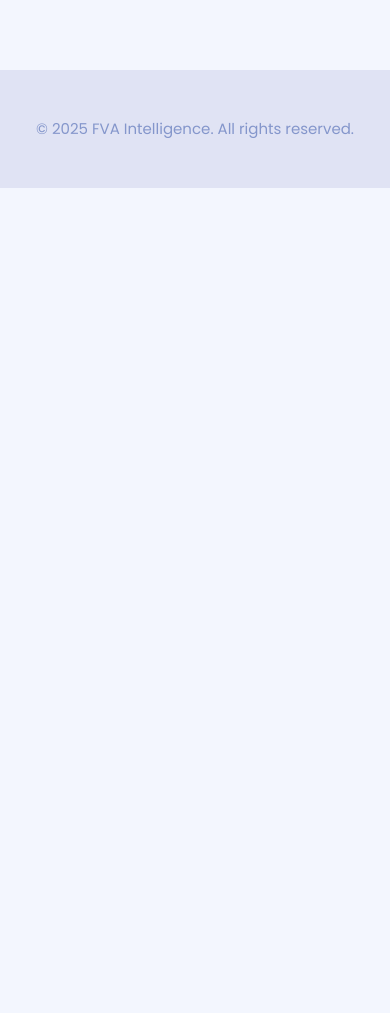
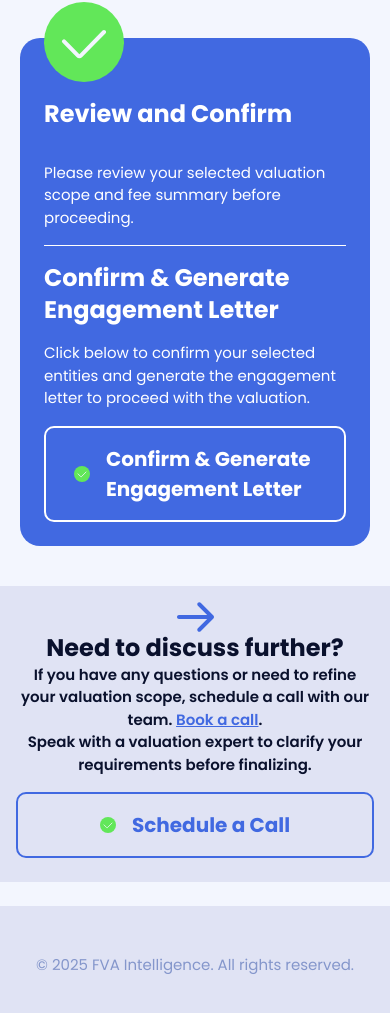
Before and after one commit to heyawaiszahid/fvai-business, a Next.js app: page /questionnaire/valuation in a window 390 px wide. Shown: the part 2243-3256 px from the top of the page. Before the commit the page ends 2431 px from the top, so only its background shows below. Built offline with nearby package versions, Linux system fonts and the light colour scheme; no server answers.

Commit message:
valuation mobile

```diff
--- /dev/null
+++ b/Components/Icons/Done.jsx
@@ -0,0 +1,22 @@
+const Done = ({ className }) => {
+  return (
+    <svg
+      width="80"
+      height="80"
+      className={className}
+      viewBox="0 0 80 80"
+      fill="none"
+      xmlns="http://www.w3.org/2000/svg"
+    >
+      <circle cx="40" cy="40" r="40" fill="#62E759" />
+      <path
+        d="M20 39.375L33.9595 53.5526C34.743 54.3483 36.0263 54.3483 36.8097 53.5526L60 30"
+        stroke="#F3F6FE"
+        strokeWidth="4"
+        strokeLinecap="round"
+      />
+    </svg>
+  );
+};
+
+export default Done;
--- a/app/(private)/questionnaire/valuation/page.js
+++ b/app/(private)/questionnaire/valuation/page.js
@@ -3,6 +3,9 @@ import Box from "@/Components/UI/Box";
 import Button from "@/Components/UI/Button";
 import Switch from "@/Components/UI/Switch";
 import ButtonUploadLater from "./ButtonUploadLater";
+import Done from "@/Components/Icons/Done";
+import Link from "next/link";
+import Next from "@/Components/Icons/Next";
 
 export const metadata = {
   title: "Finalize Your Valuation - FVAI Business",
@@ -10,7 +13,7 @@ export const metadata = {
 
 export default function Questionnaire() {
   return (
-    <div className="pb-12 lg:pb-20">
+    <div className="pb-2 lg:pb-20">
       <section className="pt-12 lg:pt-20 mb-10 bg-custom-gradient">
         <div className="container lg:max-w-[767px] flex flex-col gap-6">
           <Typography size="h4" lg="h2" className="text-center">
@@ -102,7 +105,7 @@ export default function Questionnaire() {
         </div>
       </section>
 
-      <section className="mb-10">
+      <section className="mb-14">
         <div className="bg-white p-4 mb-4">
           <Typography size="h4" className="mb-6">
             Required Documents
@@ -129,6 +132,57 @@ export default function Questionnaire() {
 
         <ButtonUploadLater />
       </section>
+
+      <section className="mb-10">
+        <div className="container">
+          <Box p="6" className="!bg-main text-white flex flex-col gap-4">
+            <Done className="-mt-[60px]" />
+            <Typography size="h4" className="mb-4">
+              Review and Confirm
+            </Typography>
+            <Typography size="body2">
+              Please review your selected valuation scope and fee summary before proceeding.
+            </Typography>
+            <div className="bg-white h-[1px]"></div>
+            <Typography size="h4">Confirm & Generate Engagement Letter</Typography>
+            <Typography size="body2">
+              Click below to confirm your selected entities and generate the engagement letter to proceed with the
+              valuation.
+            </Typography>
+            <Button variant="outline" className="border-white text-white !text-left !text-[20px] !font-bold">
+              <div className="flex items-center justify-center gap-4 pl-3">
+                <Done className="w-4 h-4 shrink-0" />
+                <div>Confirm & Generate Engagement Letter</div>
+              </div>
+            </Button>
+          </Box>
+        </div>
+      </section>
+
+      <section>
+        <div className="bg-input-field p-4 mb-4">
+          <Next className="mx-auto" />
+          <Typography size="h4" className="text-center">
+            Need to discuss further?
+          </Typography>
+          <Typography size="body2" className="text-center font-semibold">
+            If you have any questions or need to refine your valuation scope, schedule a call with our team.{" "}
+            <Link href="/" className="text-main underline">
+              Book a call
+            </Link>
+            .
+          </Typography>
+          <Typography size="body2" className="text-center font-semibold mb-4">
+            Speak with a valuation expert to clarify your requirements before finalizing.
+          </Typography>
+          <Button variant="outline" className="w-full !text-left !text-[20px] !font-bold mb-2">
+            <div className="flex items-center justify-center gap-4">
+              <Done className="w-4 h-4 shrink-0" />
+              <div>Schedule a Call</div>
+            </div>
+          </Button>
+        </div>
+      </section>
     </div>
   );
 }
```
